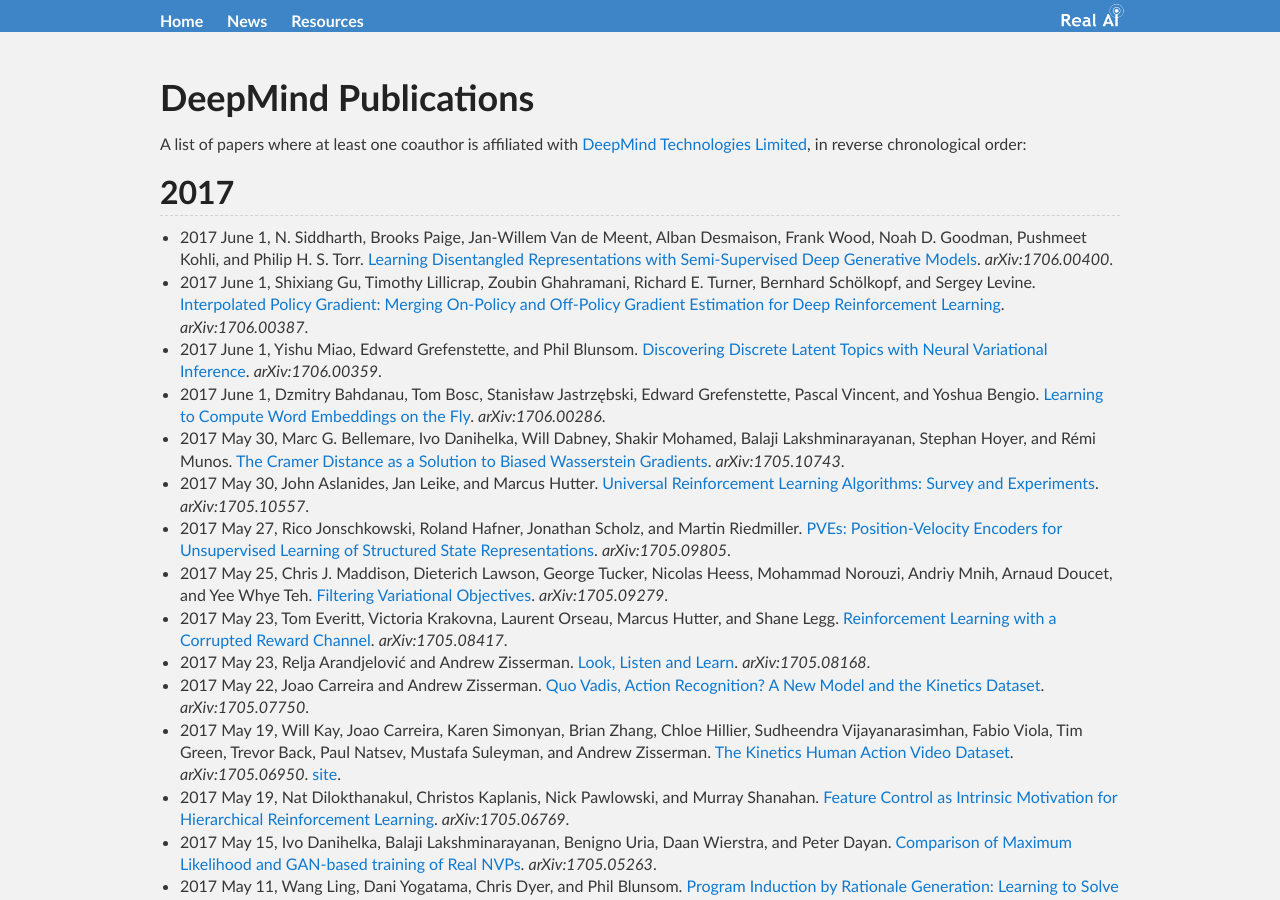
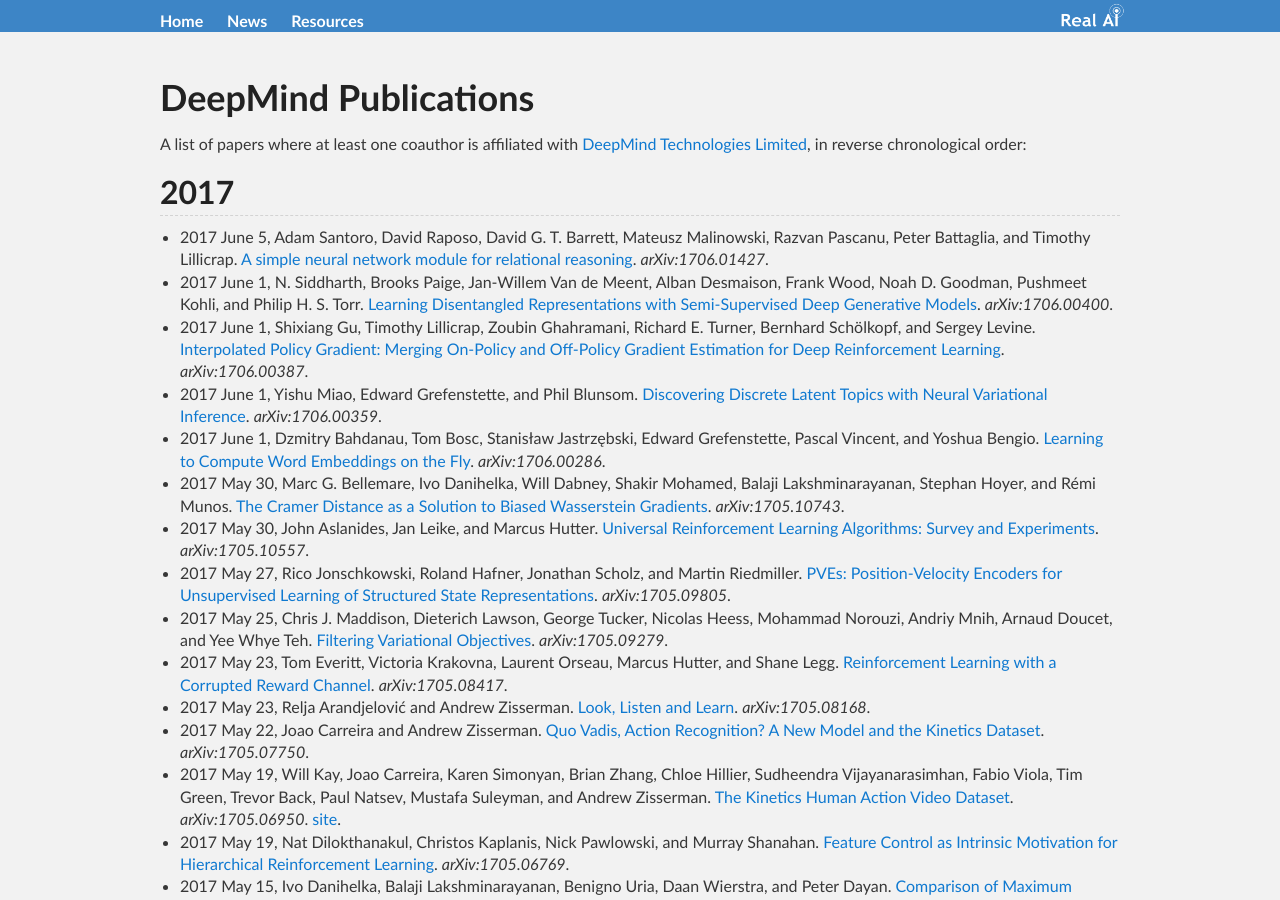
Before and after one commit to Tonywuhk/realai.org, a Jekyll site: the page built from labs/deepmind-publications.md, in a window 1280 px wide and 900 px high. Built offline with Jekyll 4.4.1, drawn with Linux system fonts in a browser that asks for light colours; our own code applies the rules of GitHub Pages for plain Markdown files; formulas are drawn with MathJax 3; comment, search, counter and statistics services are not loaded; the repository's description, which GitHub fills in, is left out; some of the changed lines change nothing that is shown.

Commit message:
Update deepmind-publications.md

```diff
--- a/labs/deepmind-publications.md
+++ b/labs/deepmind-publications.md
@@ -8,6 +8,7 @@
 
 ## 2017
 
+* 2017 June 5, Adam Santoro, David Raposo, David G. T. Barrett, Mateusz Malinowski, Razvan Pascanu, Peter Battaglia, and Timothy Lillicrap. [A simple neural network module for relational reasoning](https://arxiv.org/abs/1706.01427). *arXiv:1706.01427*.
 * 2017 June 1, N. Siddharth, Brooks Paige, Jan-Willem Van de Meent, Alban Desmaison, Frank Wood, Noah D. Goodman, Pushmeet Kohli, and Philip H. S. Torr. [Learning Disentangled Representations with Semi-Supervised Deep Generative Models](https://arxiv.org/abs/1706.00400). *arXiv:1706.00400*.
 * 2017 June 1, Shixiang Gu, Timothy Lillicrap, Zoubin Ghahramani, Richard E. Turner, Bernhard Schölkopf, and Sergey Levine. [Interpolated Policy Gradient: Merging On-Policy and Off-Policy Gradient Estimation for Deep Reinforcement Learning](https://arxiv.org/abs/1706.00387). *arXiv:1706.00387*.
 * 2017 June 1, Yishu Miao, Edward Grefenstette, and Phil Blunsom. [Discovering Discrete Latent Topics with Neural Variational Inference](https://arxiv.org/abs/1706.00359). *arXiv:1706.00359*.
@@ -87,7 +88,7 @@
 * 2016 November 6, Misha Denil, Pulkit Agrawal, Tejas D Kulkarni, Tom Erez, Peter Battaglia, and Nando de Freitas. [Learning to Perform Physics Experiments via Deep Reinforcement Learning](https://arxiv.org/abs/1611.01843). *arXiv:1611.01843*.
 * 2016 November 5, Zichao Yang, Phil Blunsom, Chris Dyer, and Wang Ling. [Reference-Aware Language Models](https://arxiv.org/abs/1611.01628). *arXiv:1611.01628*.
 * 2016 November 5, Brendan O'Donoghue, Remi Munos, Koray Kavukcuoglu, and Volodymyr Mnih. [PGQ: Combining policy gradient and Q-learning](https://arxiv.org/abs/1611.01626). *arXiv:1611.01626*.
-* 2016 November 3, Ziyu Wang, Victor Bapst, Nicolas Heess, Volodymyr Mnih, Remi Munos, Koray Kavukcuoglu, and Nando de Freitas. [Sample Efficient Actor-Critic with Experience Replay](https://arxiv.org/abs/1611.01224). *arXiv:1611.01224*.
+* 2016 November 3, Ziyu Wang, Victor Bapst, Nicolas Heess, Volodymyr Mnih, Remi Munos, Koray Kavukcuoglu, and Nando de Freitas. [Sample Efficient Actor-Critic with Experience Replay](https://arxiv.org/abs/1611.01224). *arXiv:1611.01224*. [code](https://github.com/Kaixhin/ACER).
 * 2016 November 2, Chris J. Maddison, Andriy Mnih, and Yee Whye Teh. [The Concrete Distribution: A Continuous Relaxation of Discrete Random Variables](https://arxiv.org/abs/1611.00712). *arXiv:1611.00712*.
 * 2016 October 31, Nal Kalchbrenner, Lasse Espeholt, Karen Simonyan, Aaron van den Oord, Alex Graves, and Koray Kavukcuoglu. [Neural Machine Translation in Linear Time](https://arxiv.org/abs/1610.10099). *arXiv:1610.10099*.
 * 2016 October 27, Jack W Rae, Jonathan J Hunt, Tim Harley, Ivo Danihelka, Andrew Senior, Greg Wayne, Alex Graves, and Timothy P Lillicrap. [Scaling Memory-Augmented Neural Networks with Sparse Reads and Writes](https://arxiv.org/abs/1610.09027). *arXiv:1610.09027*.
```
